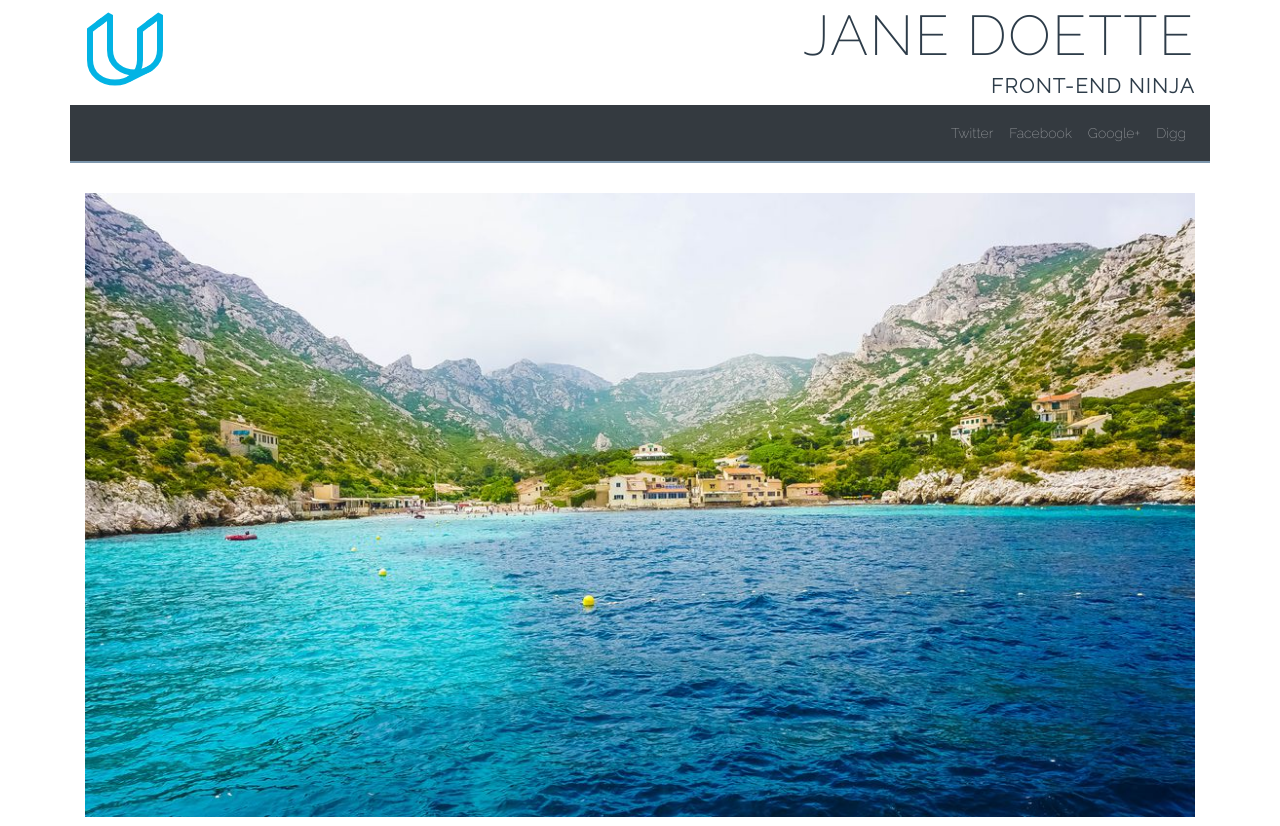
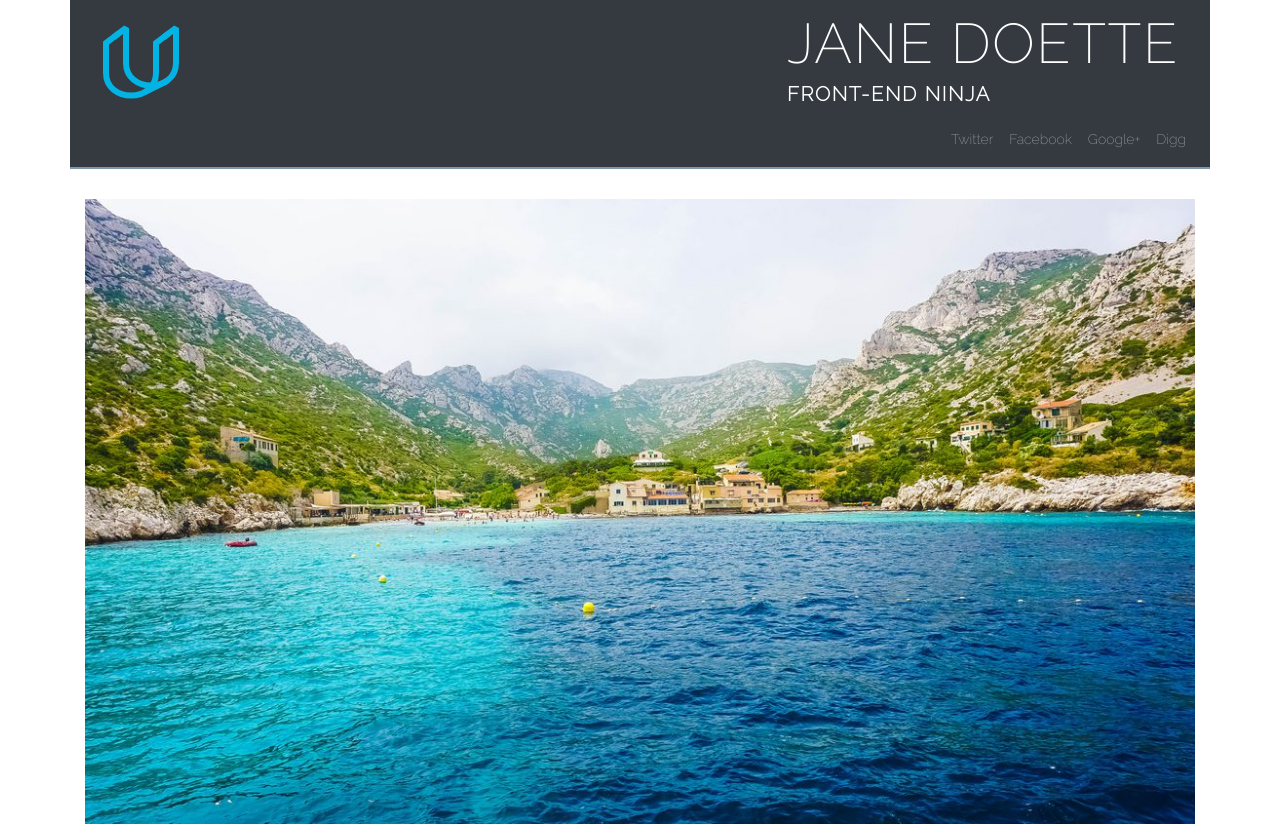
Before and after one commit to ravi-2912/Udacity-FEWD-Prj-2, a plain HTML site: page index.html in a window 1280 px wide. Shown: the top 826 px of the page. Drawn offline with nearby package versions, Linux system fonts and the light colour scheme; a web font is replaced by a local one.

Commit message:
Combing header brand details from searate to withing nav element and adjusting styles to achieve that.

```diff
--- a/css/master.css
+++ b/css/master.css
@@ -22,16 +22,21 @@ header {
     padding-bottom: 0;
 }
 
+.navbar-expand-lg {
+    flex-wrap: wrap;
+}
+
 .navbar-toggler {
     border: none;
 }
 
-.brand {
+.logo {
     padding-top: 10px;
 }
 
 .brand-name {
-    padding-top: 5px;
+    float: right;
+    padding-top: 0px;
 }
 
 .hero {
--- a/index.html
+++ b/index.html
@@ -18,26 +18,16 @@
   <body>
     <!-- header starts -->
     <header class="container">
-        <div class="row hidden-md-down">
-            <div class="brand col-lg-1">
-                <img src="img/fixed/logo.svg" class="logo" alt="Bran logo for Jane Doette.">
-            </div>
-            <div class="brand-name text-right col-lg-11 text-uppercase">
-                <h1 class="display-4">Jane Doette</h1>
-                <h5><strong>Front-End Ninja</strong></h5>
-            </div>
-        </div>
-
         <nav class="row navbar navbar-expand-lg navbar-dark bg-dark">
-            <div class="navbar-brand hidden-md-up">
+            <div class="navbar-brand col-lg-12 col-md-11 col-11">
                 <img src="img/fixed/logo.svg" class="logo" alt="Bran logo for Jane Doette.">
                 <div class="brand-name text-uppercase">
                     <h1 class="display-4">Jane Doette</h1>
                     <h5 class="hidden-md-down"><strong>Front-End Ninja</strong></h5>
                 </div>
             </div>
-
-            <button
+            <div class="col">
+                <button
                 class="navbar-toggler"
                 type="button"
                 data-toggle="collapse"
@@ -46,7 +36,8 @@
                 aria-expanded="false"
                 aria-label="Toggle navigation">
                     <span class="navbar-toggler-icon"></span>
-            </button>
+                </button>
+            </div>
 
             <div class="collapse navbar-collapse nav-absolute" id="navbarSupportedContent">
                 <ul class="navbar-nav ml-auto bg-dark">
```
